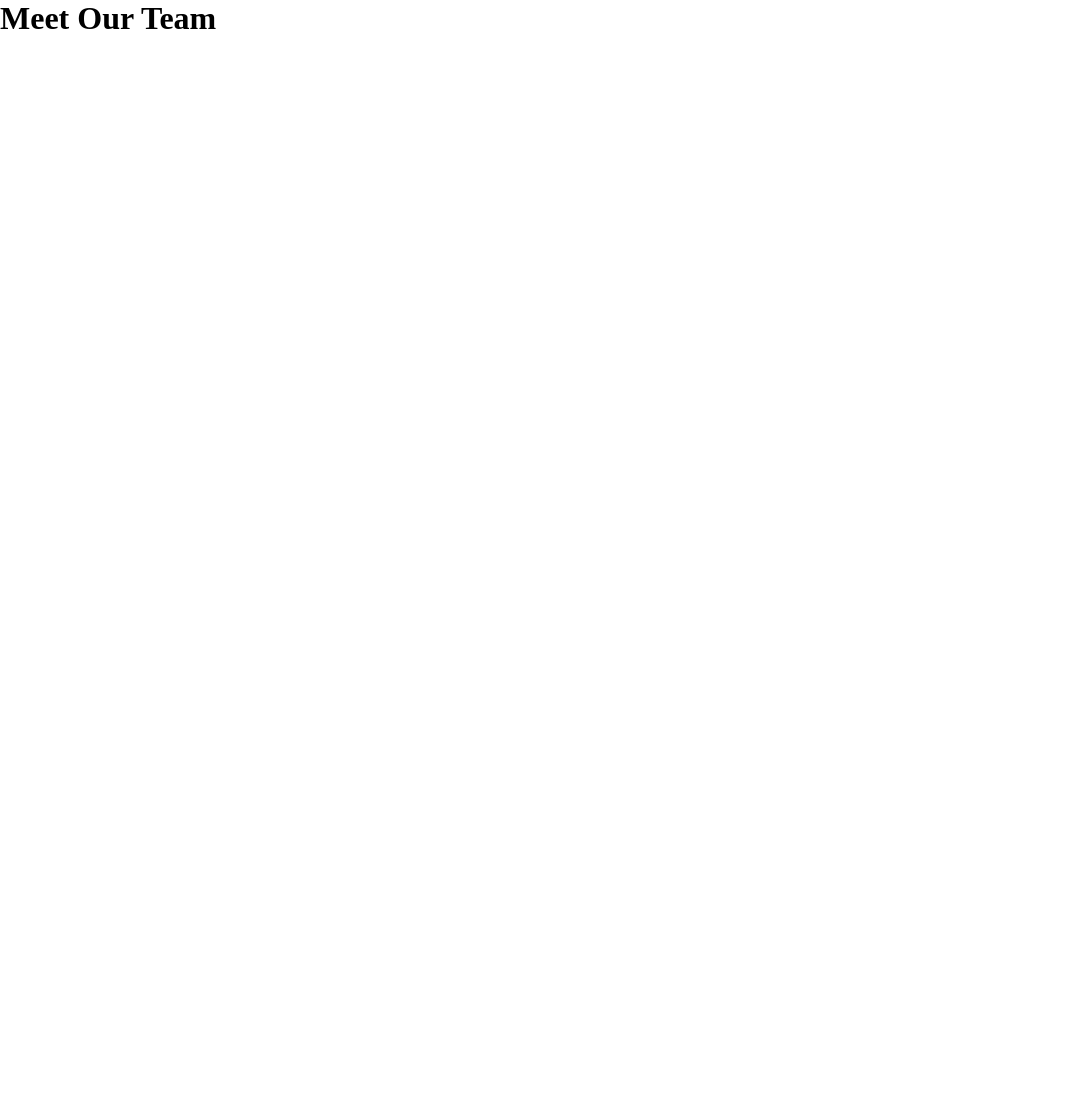
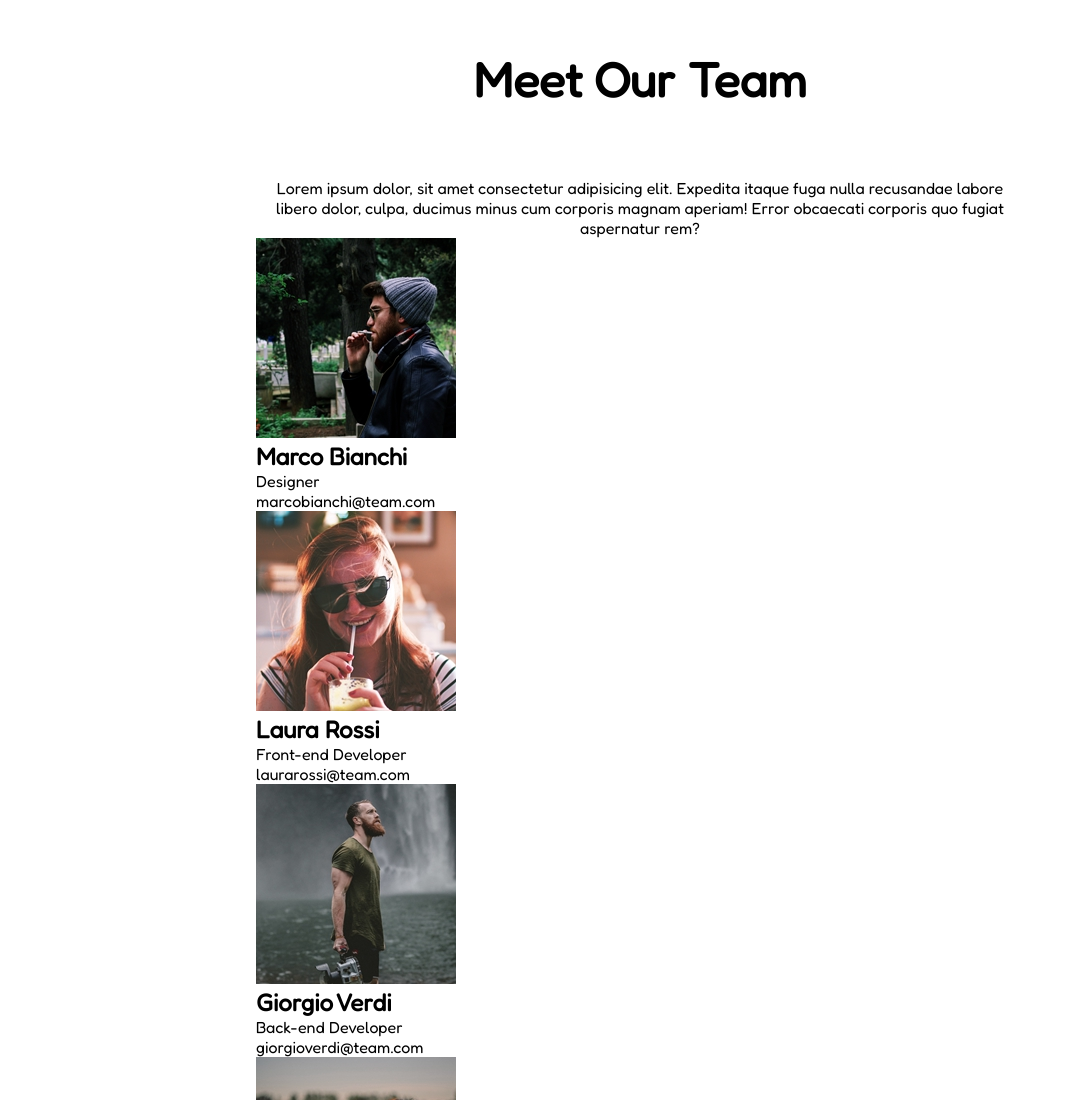
Before and after one commit to Elsti97/html-css-float-cards, a plain HTML site: page index.html in a window 1280 px wide. Shown: the top 1100 px of the page, without its empty margins (0-1067 px from the left). Before the commit the page ends 800 px from the top, so only its background shows below. Drawn offline with Linux system fonts and the light colour scheme.

Commit message:
inserito tutte le persone

```diff
--- a/assets/css/style.css
+++ b/assets/css/style.css
@@ -2,4 +2,20 @@
     margin: 0;
     padding: 0;
     box-sizing: border-box;
+    font-family: 'Fredoka', sans-serif;
 }
+
+body{
+    width: 60%;
+    margin: auto;
+}
+
+header{
+    text-align: center;
+}
+
+h1{
+    margin-top: 50px;
+    margin-bottom: 70px;
+    font-size: 3rem;
+}
--- a/index.html
+++ b/index.html
@@ -6,13 +6,93 @@
     <meta name="viewport" content="width=device-width, initial-scale=1.0">
     <title>Document</title>
     <link rel="stylesheet" href="assets/css/style.css">
+    <link href="https://fonts.googleapis.com/css2?family=Fredoka&display=swap" rel="stylesheet">
+
 </head>
 <body>
 
-    <!-- Titolo -->
+    <!-- Titolo e testo -->
     <header>
-        <h1>Meet Our Team</h1>
+    <h1>Meet Our Team</h1>
+    <p>Lorem ipsum dolor, sit amet consectetur adipisicing elit. Expedita itaque fuga nulla recusandae labore libero dolor, culpa, ducimus minus cum corporis magnam aperiam! Error obcaecati corporis quo fugiat aspernatur rem?</p>
     </header>
+
+    <!-- Main con persone -->
+    <main>
+
+        <!-- Prima persona -->
+        <section>
+            <div class="photo">
+                <img src="assets/img/male1.png" alt="foto ragazzo">
+            </div>
+            <div class="dati">
+                <h2>Marco Bianchi</h2>
+                <p>Designer</p>
+                <p class="emails">marcobianchi@team.com</p>
+            </div>
+        </section>
+
+        <!-- Seconda persona -->
+        <section>
+            <div class="photo">
+                <img src="assets/img/female1.png" alt="foto ragazzo">
+            </div>
+            <div class="dati">
+                <h2>Laura Rossi</h2>
+                <p>Front-end Developer</p>
+                <p class="emails">laurarossi@team.com</p>
+            </div>
+        </section>
+
+        <!-- Terza persona -->
+        <section>
+            <div class="photo">
+                <img src="assets/img/male2.png" alt="foto ragazzo">
+            </div>
+            <div class="dati">
+                <h2>Giorgio Verdi</h2>
+                <p>Back-end Developer</p>
+                <p class="emails">giorgioverdi@team.com</p>
+            </div>
+        </section>
+
+        <!-- Quarta persona -->
+        <section>
+            <div class="photo">
+                <img src="assets/img/female2.png" alt="foto ragazzo">
+            </div>
+            <div class="dati">
+                <h2>Marta Ipsum</h2>
+                <p>SEO Specialist</p>
+                <p class="emails">martaipsum@team.com</p>
+            </div>
+        </section>
+
+        <!-- Quinta persona -->
+        <section>
+            <div class="photo">
+                <img src="assets/img/male3.png" alt="foto ragazzo">
+            </div>
+            <div class="dati">
+                <h2>Roberto Lorem</h2>
+                <p>Project Managaer</p>
+                <p class="emails">robertolorem@team.com</p>
+            </div>
+        </section>
+
+        <!-- Sesta persona -->
+        <section>
+            <div class="photo">
+                <img src="assets/img/female3.png" alt="foto ragazzo">
+            </div>
+            <div class="dati">
+                <h2>Daniela Amet</h2>
+                <p>Analyst</p>
+                <p class="emails">danielaamet@team.com</p>
+            </div>
+        </section>
+
+    </main>
 
 </body>
 </html>
```
